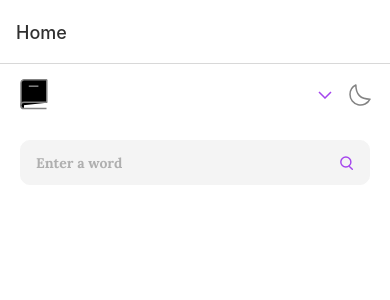
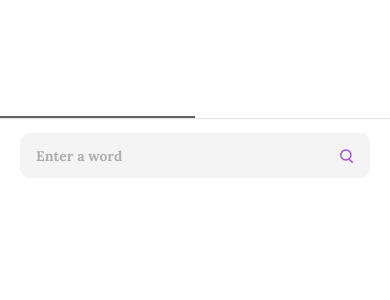
Before and after one commit to sammurraytuesta/dictionary-app, a React Native app: screen /Home in a window 390 px wide. Shown: the top 300 px of the page. Built offline with nearby package versions, Linux system fonts and the light colour scheme.

Commit message:
fix navigation with help from github finder class example

```diff
--- a/App.js
+++ b/App.js
@@ -1,31 +1,2 @@
-import React from 'react';
-import { createStackNavigator } from '@react-navigation/stack';
-import {useFonts} from 'expo-font';
-import { ThemeContext, ThemeProvider, Themes } from './src/context/Theme';
-import Navigation from './src/screens/Navigation';
-
-const Stack = createStackNavigator();
-
-const App = () => {
-  const [fontsLoaded] = useFonts({
-    'Inconsolata-Regular': require('./assets/fonts/inconsolata/static/Inconsolata-Regular.ttf'),
-    'Inconsolata-Bold': require('./assets/fonts/inconsolata/static/Inconsolata-Bold.ttf'),
-    'Inter-Regular': require('./assets/fonts/inter/static/Inter-Regular.ttf'),
-    'Inter-Bold': require('./assets/fonts/inter/static/Inter-Bold.ttf'),
-    'Lora-Regular': require('./assets/fonts/lora/static/Lora-Regular.ttf'),
-    'Lora-Bold': require('./assets/fonts/lora/static/Lora-Bold.ttf'),
-    'Lora-BoldItalic': require('./assets/fonts/lora/static/Lora-BoldItalic.ttf'),
-  });
-
-  if (!fontsLoaded) {
-    return null;
-  }
-
-  return (
-    <ThemeProvider>
-      <Navigation/>
-    </ThemeProvider>
-  );
-};
-
+import App from './src/index';
 export default App;
--- a/src/components/svgr/Logo.js
+++ b/src/components/svgr/Logo.js
@@ -2,7 +2,7 @@ import Svg, { Path, G } from 'react-native-svg';
 
 const Logo = (props) => (
   <Svg width={28} height={31} {...props}>
-    <G stroke="#838383" strokeWidth={1.5}>
+    <G strokeWidth={1.5}>
       <Path d="M1 26.4V4a3.2 3.2 0 0 1 3.2-3.2h21.44A0.96 0.96 0 0 1 26.8 1.2v22.5M4 23.3h22.4M4 29.6h22.5" />
       <Path d="M4 29.6a3.2 3.2 0 1 1 0-6.4" />
       <Path d="M8.8 7.2h9.6" />
--- a/src/components/svgr/MoonIcon.js
+++ b/src/components/svgr/MoonIcon.js
@@ -3,7 +3,6 @@ const MoonIcon = (props) => (
   <Svg xmlns="http://www.w3.org/2000/svg" width={22} height={22} {...props}>
     <Path
       fill="none"
-      stroke="#838383"
       strokeLinecap="round"
       strokeLinejoin="round"
       strokeWidth={1.5}
--- /dev/null
+++ b/src/index.js
@@ -0,0 +1,16 @@
+import React from 'react';
+import { SafeAreaProvider } from 'react-native-safe-area-context';
+import { ThemeProvider } from '../src/context/Theme';
+import Navigation from '../src/navigation/Navigation';
+
+const App = () => {
+  return (
+    <SafeAreaProvider>
+        <ThemeProvider>
+            <Navigation/>
+        </ThemeProvider>
+    </SafeAreaProvider>
+  );
+};
+
+export default App;
--- /dev/null
+++ b/src/navigation/Navigation.js
@@ -0,0 +1,84 @@
+import React, { useEffect } from 'react';
+import { createMaterialTopTabNavigator } from '@react-navigation/material-top-tabs';
+import { useThemeColors } from '../hooks/useThemeColors';
+import { NavigationContainer } from '@react-navigation/native';
+import * as SplashScreen from 'expo-splash-screen';
+import { useFonts } from 'expo-font';
+import HomeScreen from '../screens/HomeScreen';
+import ThemeSetting from '../screens/ThemeSetting';
+import Logo from '../components/svgr/Logo';
+import MoonIcon from '../components/svgr/MoonIcon';
+
+const Tab = createMaterialTopTabNavigator();
+
+const Navigation = () => {
+  const { colors } = useThemeColors();
+
+  const [fontsLoaded] = useFonts({
+    'Inconsolata-Regular': require('../../assets/fonts/inconsolata/static/Inconsolata-Regular.ttf'),
+    'Inconsolata-Bold': require('../../assets/fonts/inconsolata/static/Inconsolata-Bold.ttf'),
+    'Inter-Regular': require('../../assets/fonts/inter/static/Inter-Regular.ttf'),
+    'Inter-Bold': require('../../assets/fonts/inter/static/Inter-Bold.ttf'),
+    'Lora-Regular': require('../../assets/fonts/lora/static/Lora-Regular.ttf'),
+    'Lora-Bold': require('../../assets/fonts/lora/static/Lora-Bold.ttf'),
+    'Lora-BoldItalic': require('../../assets/fonts/lora/static/Lora-BoldItalic.ttf'),
+  });
+
+  useEffect(() => {
+    const fetchSetting = async () => {
+      if (!colors.loading && fontsLoaded) {
+        await SplashScreen.hideAsync();
+      }
+    };
+    fetchSetting();
+  }, [colors.loading, fontsLoaded]);
+
+  const navigationTheme = {
+    colors: {
+      primary: colors.text,
+      background: colors.textBold,
+      card: colors.background,
+      text: colors.text,
+      color: colors.text,
+      border: 'transparent',
+    },
+  };
+
+  if (colors.loading) return null;
+  if (!fontsLoaded) return null;
+
+  const homeIcon = ({ color }) => <Logo stroke={color} />;
+  const themeIcon = ({ color }) => <MoonIcon stroke={color} />;
+
+  return (
+    <NavigationContainer theme={navigationTheme}>
+      <Tab.Navigator
+        screenOptions={({ route }) => ({
+          tabBarIcon: ({ color }) => {
+            const icon = route.name === 'Home' ? homeIcon({ color }) : themeIcon({ color });
+            return icon;
+          },
+          tabBarStyle: { paddingTop: 60, paddingBottom: 10 },
+          tabBarLabelStyle: { display: 'none' },
+        })}
+      >
+        <Tab.Screen
+          name="Home"
+          component={HomeScreen}
+          options={{
+            headerShown: false,
+          }}
+        />
+        <Tab.Screen
+          name="Theme"
+          component={ThemeSetting}
+          options={{
+            headerShown: false,
+          }}
+        />
+      </Tab.Navigator>
+    </NavigationContainer>
+  );
+};
+
+export default Navigation;
--- a/src/screens/Header.js
+++ /dev/null
@@ -1,44 +0,0 @@
-import { View, StyleSheet, Pressable} from 'react-native';
-import { useNavigation } from '@react-navigation/native';
-import Logo from '../components/svgr/Logo';
-import ArrowDownIcon from '../components/svgr/ArrowDownIcon';
-import MoonIcon from '../components/svgr/MoonIcon';
-
-const Header = () => {
-    const navigation = useNavigation();
-
-    const navigateToThemeSetting = () => {
-        navigation.navigate('Theme');
-    };
-
-    return (
-        <View style={styles.header}>
-            <Logo />
-            <View style={styles.controls}>
-                <ArrowDownIcon />
-                <Pressable onPress={navigateToThemeSetting}>
-                    <MoonIcon />
-                </Pressable>
-            </View>
-        </View>
-    );
-};
-
-const styles = StyleSheet.create({
-    header: {
-        width: '90%',
-        flexDirection: 'row',
-        alignItems: 'center',
-        justifyContent: 'space-between',
-        marginHorizontal: '5%',
-        marginVertical: 15,
-    },
-    controls: {
-        width: '15%',
-        flexDirection: 'row',
-        alignItems: 'center',
-        justifyContent: 'space-between',
-    },
-});
-
-export default Header;
--- a/src/screens/HomeScreen.js
+++ b/src/screens/HomeScreen.js
@@ -1,8 +1,7 @@
 import React, { useState } from 'react';
-import { StyleSheet, SafeAreaView, ScrollView } from 'react-native';
+import { StyleSheet, ScrollView } from 'react-native';
 import { useCustomTheme } from '../hooks/useCustomTheme';
 import axios from 'axios';
-import Header from './Header';
 import InputArea from './InputArea';
 import DisplayWord from './DisplayWord';
 import Footer from './Footer';
@@ -43,9 +42,7 @@ const HomeScreen = () => {
   };
 
   return (
-    <ScrollView testID='test-header' contentContainerStyle={[styles.container, { backgroundColor: colors.background }]}>
-      <SafeAreaView testID='home-screen'>
-        <Header />
+    <ScrollView testID='home-screen test-background' contentContainerStyle={[styles.container, { backgroundColor: colors.background }]}>
         <InputArea handleSearch={handleSearch} word={word} setWord={setWord} />
 
             <DisplayWord displayWord={displayWord} phoneticText={phoneticText} audioUrl={audioUrl} />
@@ -55,7 +52,6 @@ const HomeScreen = () => {
             ))}
 
             {displayWord ? <Footer displayWord={displayWord} /> : null}
-          </SafeAreaView>
       </ScrollView>
   );
 };
--- a/src/screens/Navigation.js
+++ /dev/null
@@ -1,29 +0,0 @@
-import React from 'react';
-import { NavigationContainer } from '@react-navigation/native';
-import { createStackNavigator } from '@react-navigation/stack';
-import { useCustomTheme } from '../hooks/useCustomTheme';
-import HomeScreen from '../screens/HomeScreen';
-import ThemeSetting from '../screens/ThemeSetting';
-
-const Stack = createStackNavigator();
-
-const Navigation = () => {
-  const { colors } = useCustomTheme();
-
-  return (
-    <NavigationContainer>
-      <Stack.Navigator
-        screenOptions={{
-          headerStyle: { backgroundColor: colors.background },
-          headerTintColor: colors.textBold,
-          cardStyle: { backgroundColor: colors.background },
-        }}
-      >
-        <Stack.Screen name="Home" component={HomeScreen} />
-        <Stack.Screen name="Theme" component={ThemeSetting} />
-      </Stack.Navigator>
-    </NavigationContainer>
-  );
-};
-
-export default Navigation;
--- a/src/screens/ThemeSetting.js
+++ b/src/screens/ThemeSetting.js
@@ -1,5 +1,5 @@
 import React, { useContext, Fragment } from 'react';
-import { View, Text, StyleSheet, SafeAreaView, Pressable } from 'react-native';
+import { View, Text, StyleSheet, Pressable } from 'react-native';
 import { useCustomTheme } from '../hooks/useCustomTheme';
 import { ThemeContext, Themes } from '../context/Theme';
 
@@ -33,7 +33,7 @@ const ThemeSetting = () => {
   const { colors } = useCustomTheme();
 
   return (
-    <SafeAreaView style={[styles.container, {backgroundColor: colors.background}]}>
+    <View style={[styles.container, {backgroundColor: colors.background}]}>
       {Themes.map((key, index) => (
         <Fragment key={key}>
           <ThemeRow onPress={() => setTheme(key)} checked={theme === key}>
@@ -42,7 +42,7 @@ const ThemeSetting = () => {
           {index !== Themes.length - 1 && <Border />}
         </Fragment>
       ))}
-    </SafeAreaView>
+    </View>
   );
 };
 
```
Also changed, not shown: package.json (+9 -4 lines), 2 other files (tests, documents, lock files or other folders).
